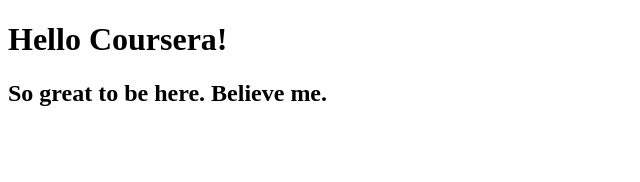
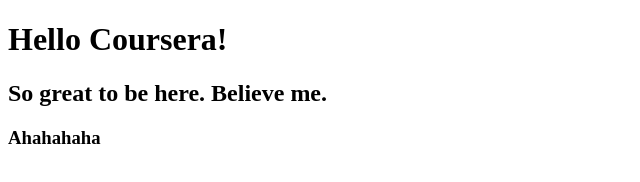
Before and after one commit to alexwolfedev/coursera-test, a plain HTML site: page site/index.html in a window 1280 px wide. Shown: the whole page, without its empty margins (0-640 px from the left). Drawn offline with Linux system fonts and the light colour scheme.

Commit message:
Update 2

```diff
--- a/site/index.html
+++ b/site/index.html
@@ -8,5 +8,6 @@
 <body>
 <h1>Hello Coursera!</h1>
 <h2>So great to be here. Believe me.</h2>
+<h3>Ahahahaha</h3>
 </body>
 </html>
```
